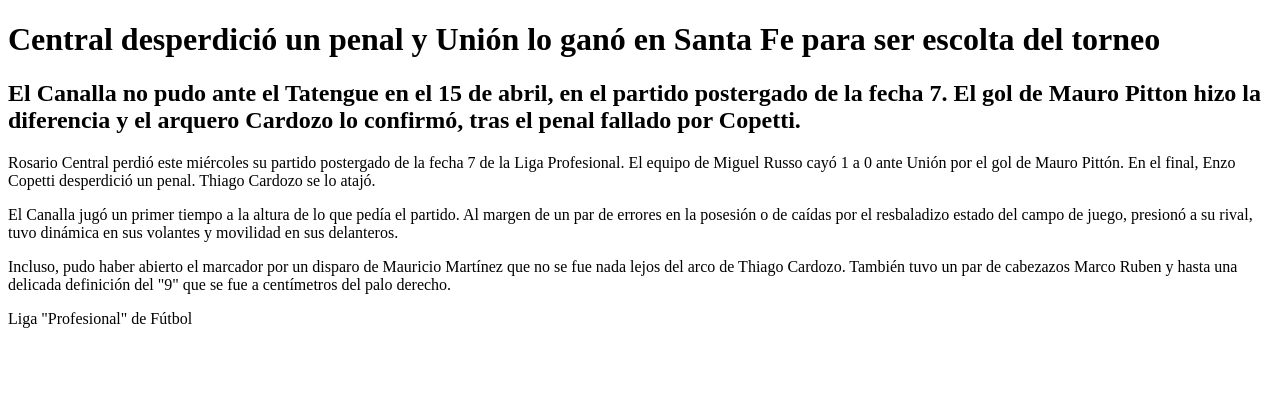
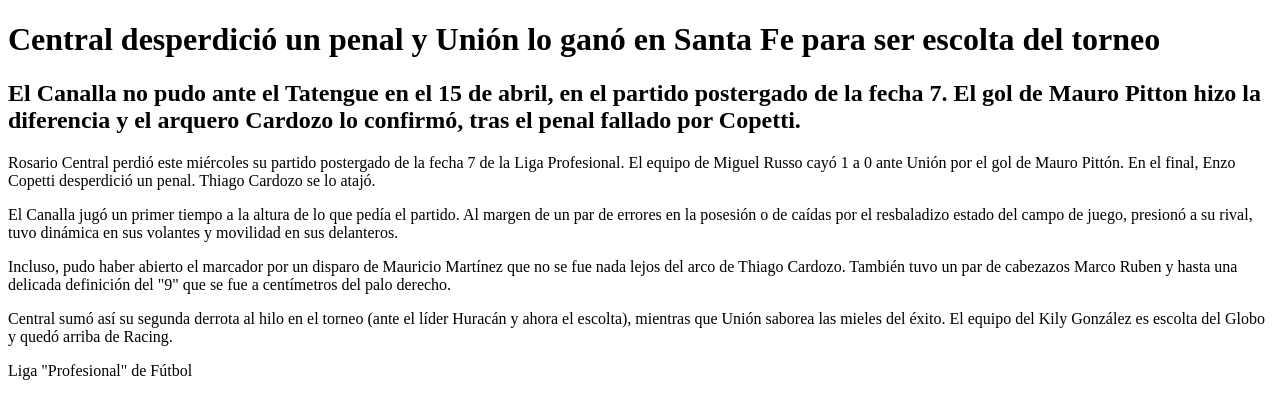
Before and after one commit to LucasMujica/utn-frro-tup-p2-2024-2c, a plain HTML site: page Trabajo1.html in a window 1280 px wide. Drawn offline with Linux system fonts and the light colour scheme.

Commit message:
Update Trabajo1.html

```diff
--- a/Trabajo1.html
+++ b/Trabajo1.html
@@ -30,6 +30,10 @@
         <p>Incluso, pudo haber abierto el marcador por un disparo de Mauricio Martínez que no se fue nada lejos del arco
             de Thiago Cardozo. También tuvo un par de cabezazos Marco Ruben y hasta una delicada definición del "9" que
             se fue a centímetros del palo derecho. </p>
+
+        <p>Central sumó así su segunda derrota al hilo en el torneo (ante el líder Huracán y ahora el escolta), mientras
+            que Unión saborea las mieles del éxito. El equipo del Kily González es escolta del Globo y quedó arriba de
+            Racing. </p>
     </article>
 
     <footer>
```
